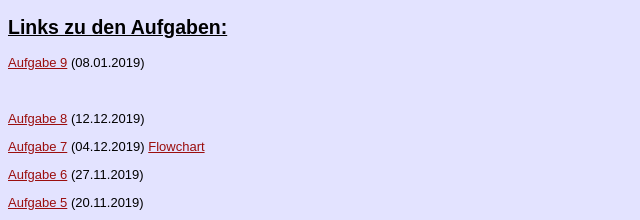
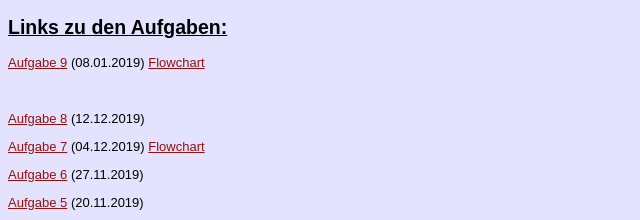
Before and after one commit to s-wdh/s-wdh.github.io, a plain HTML site: page steckbrief.htm in a window 1280 px wide. Shown: the top 220 px of the page, 0-640 px from the left. Drawn offline with Linux system fonts and the light colour scheme.

Commit message:
another commit

```diff
--- a/steckbrief.htm
+++ b/steckbrief.htm
@@ -23,7 +23,10 @@
 		<!-- Hier die Links zu den gelösten Aufgaben einstellen, aktuelle oben, alte stehen lassen! Format: Aufgabenbezeichnung, Datum -->
 		<h1> <u>Links zu den Aufgaben:</u> </h1>
 		<!-- aktuelle Aufgabe -->
-		<p> <a href="Aufgabe_9/todo.html">Aufgabe 9</a> (08.01.2019)</p>
+		<p>
+			<a href="Aufgabe_9/todo.html">Aufgabe 9</a> (08.01.2019)
+			<a href="Aufgabe_9/ToDo_Flowchart.pdf">Flowchart</a>
+		</p>
 		<br>
 		<!-- alte Aufgaben -->
 		<p> <a href="Aufgabe_8/Drumpad.html">Aufgabe 8</a> (12.12.2019)</p>
```
Also changed, not shown: 1 other file.
